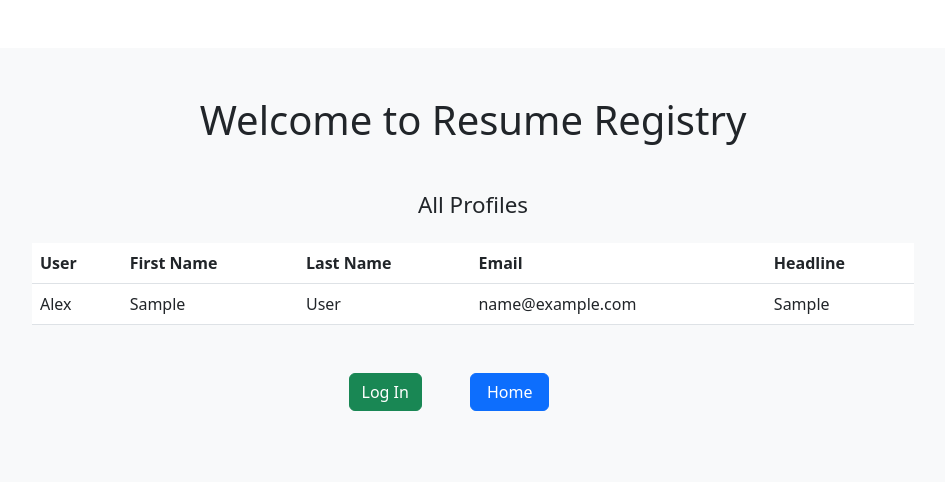
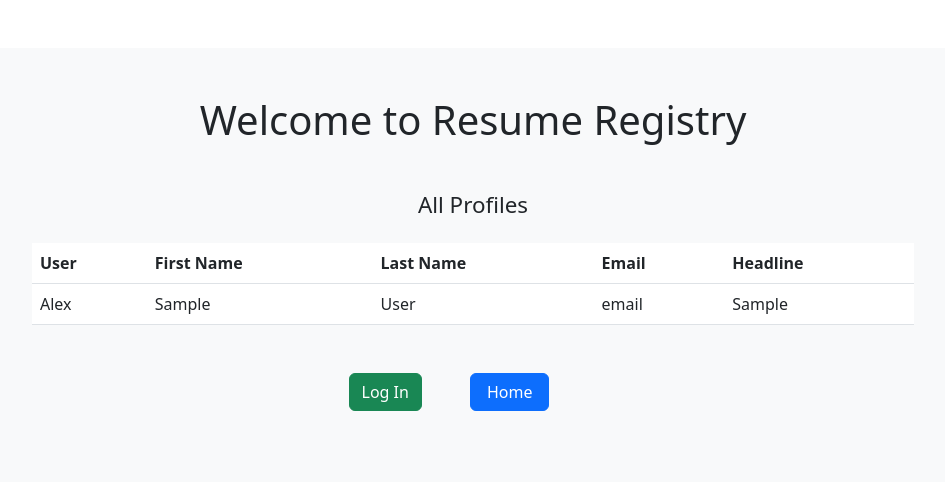
Before and after one commit to alexandroskapsalidis/resume-registry, a PHP site: page /view_nologin.php in a window 1280 px wide. Shown: the top 482 px of the page, without its empty margins (167-1112 px from the left). Run offline with PHP 8.4, Linux system fonts and the light colour scheme; data comes from the database, SQL or seed files in the repository; tables that the repository leaves empty hold one stand-in row (values such as "Sample post").

Commit message:
hiding emails in view_nologin.php page

```diff
--- a/view_nologin.php
+++ b/view_nologin.php
@@ -51,7 +51,8 @@ require_once "pdo.php";
           echo ("</td><td>");
           echo htmlentities($row['last_name']);
           echo ("</td><td>");
-          echo htmlentities($row['email']);
+          // echo htmlentities($row['email']);
+          echo "email";
           echo ("</td><td>");
           echo htmlentities($row['headline']);
           echo ("</td></tr>\n");
```
